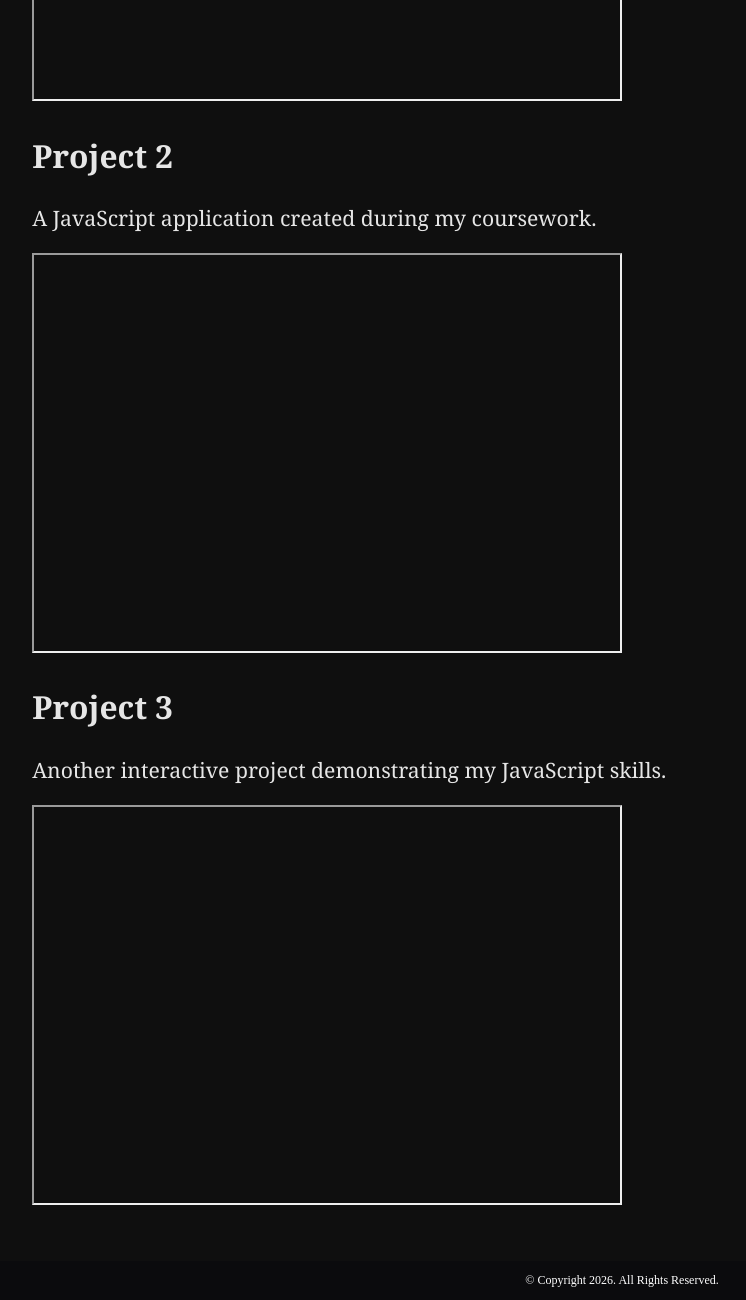
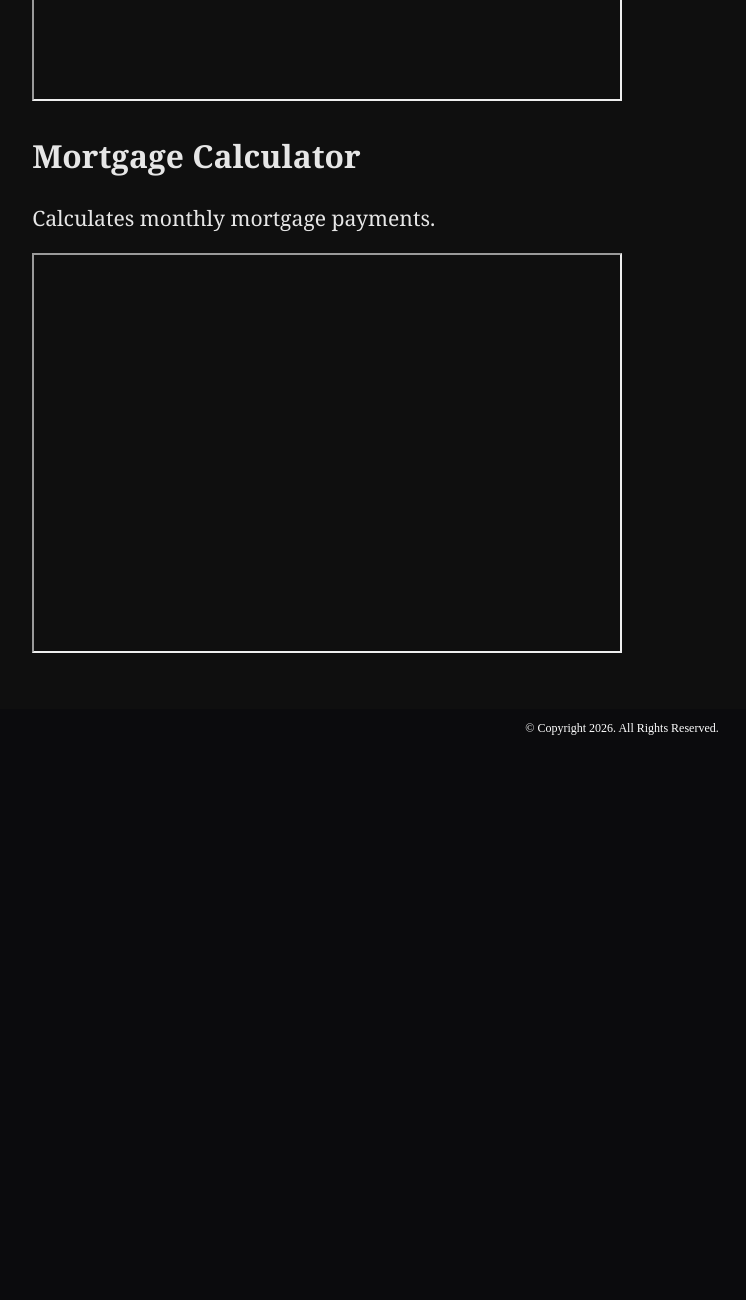
Before and after one commit to Agreene2056/bisproject, a plain HTML site: page portfolio.html in a window 1280 px wide. Shown: the part 787-2087 px from the top of the page, without its empty margins (18-764 px from the left). After the commit the page ends 1535 px from the top, so only its background shows below. Drawn offline with Linux system fonts and the light colour scheme; a web font is replaced by a local one.

Commit message:
Update portfolio.html

```diff
--- a/portfolio.html
+++ b/portfolio.html
@@ -22,12 +22,12 @@
 
 	<!--Header area will be used for the logo or website name-->
 	<header>
-		<img src="../Desktop/BIS13_finalproject/images/knowyourhorror.png" alt="Know Your Horror" class="logo"><br>
+		<img src="knowyourhorror.png" alt="Know Your Horror" class="logo"><br>
 	</header>
 
 	<nav>
 	<ul>
-		<li><a href="../Desktop/BIS13_finalproject/index.html">Home</a></li>
+		<li><a href="index.html">Home</a></li>
 		<li><a href="about.html">About Us</a></li>
 		<li><a href="contact.html">Contact Us</a></li>
 		<li><a href="portfolio.html">Portfolio</a></li>
@@ -47,22 +47,13 @@
                     Calculates miles per gallon using
                     distance traveled and fuel consumed.
                 </p>
-				<iframe href="" width="50%" height="400">View Application</iframe>
+				<iframe href="https://agreene2056.github.io/calculator-assignment/" width="50%" height="400">View Application</iframe>
 
-                <h2>Project 2</h2>
+                <h2>Mortgage Calculator</h2>
                 <p>
-                    A JavaScript application created
-                    during my coursework.
+                    Calculates monthly mortgage payments.
                 </p>
                 <iframe href="" width="50%" height="400">View Application</iframe>
-
-                <h2>Project 3</h2>
-                <p>
-                    Another interactive project demonstrating
-                    my JavaScript skills.
-                </p>
-                <iframe href="" width="50%" height="400">View Application</iframe>
-
     </section>
 </main>
 
```
